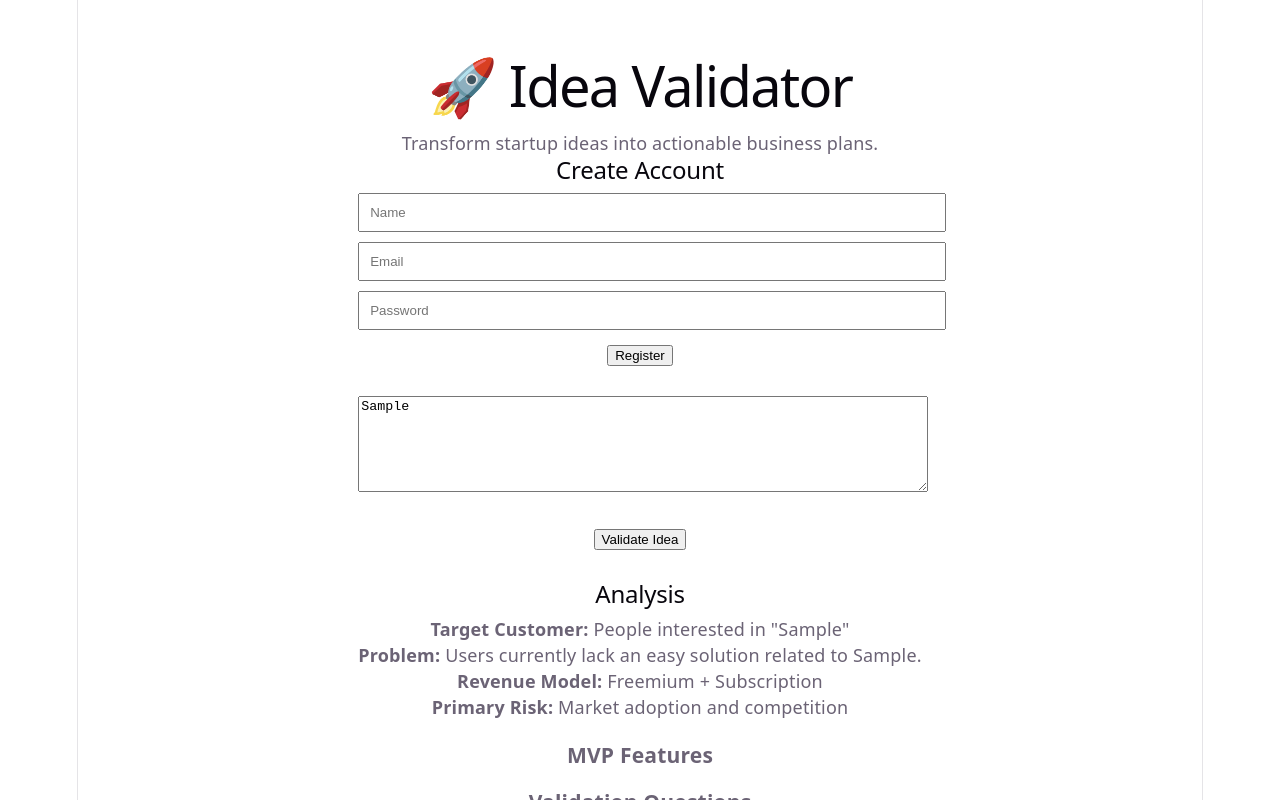
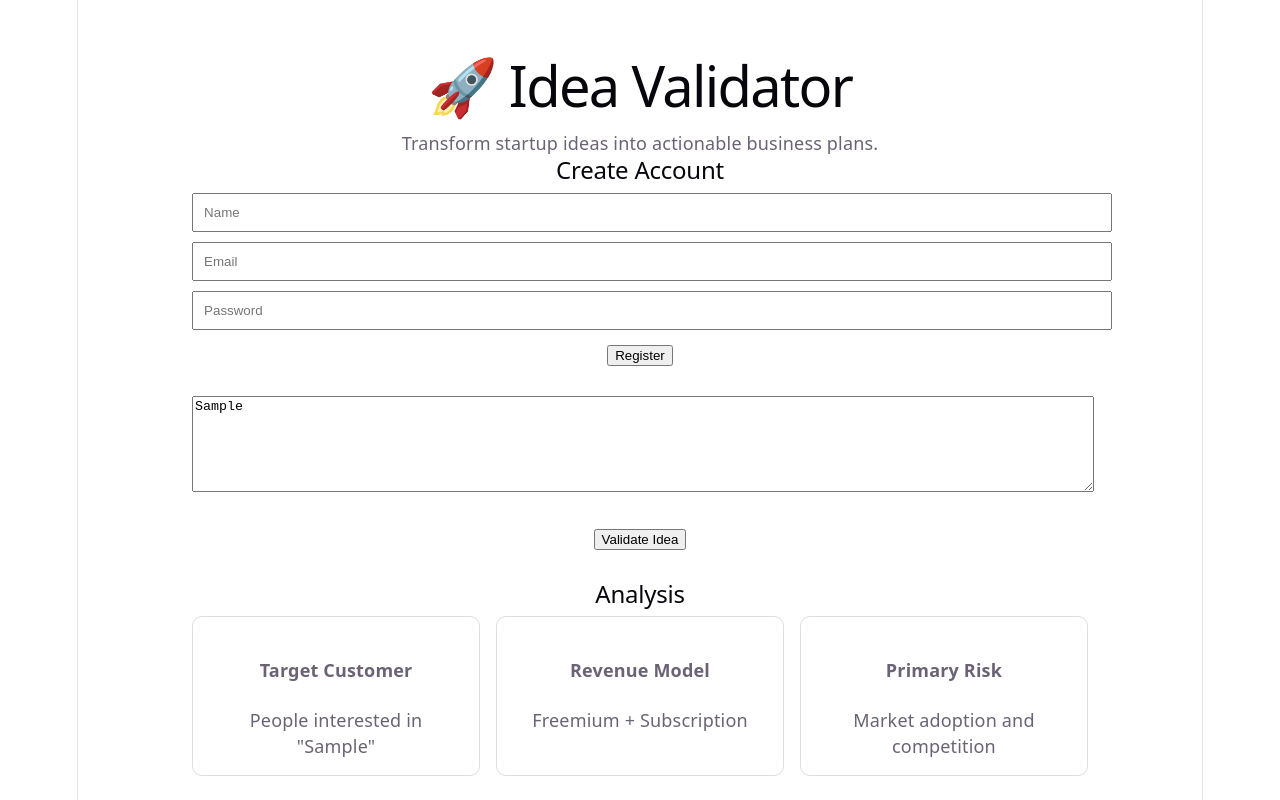
Before and after one commit to CyclonaGowen/idea-validator, a React (Vite) app: page / in a window 1280 px wide. Both pictures are taken after typing "Sample" into the empty fields and a click on the button "Validate Idea". Shown: the top 800 px of the page. Built offline with nearby package versions, Linux system fonts and the light colour scheme.

Commit message:
Add results dashboard and validation workflow

```diff
--- a/src/components/IdeaResults.jsx
+++ b/src/components/IdeaResults.jsx
@@ -1,40 +1,60 @@
 function IdeaResults({ result }) {
   if (!result) return null;
+
+  const summaryCard = {
+    flex: 1,
+    padding: "16px",
+    border: "1px solid #ddd",
+    borderRadius: "10px",
+    backgroundColor: "#fff",
+  };
+
+  const cardStyle = {
+    padding: "12px",
+    marginBottom: "10px",
+    border: "1px solid #ddd",
+    borderRadius: "8px",
+    backgroundColor: "#f9f9f9",
+  };
 
   return (
     <div style={{ marginTop: "30px" }}>
       <h2>Analysis</h2>
 
-      <p>
-        <strong>Target Customer:</strong> {result.customer}
-      </p>
+      <div style={{ display: "flex", gap: "16px", marginBottom: "20px" }}>
+        <div style={summaryCard}>
+          <h4>Target Customer</h4>
+          <p>{result.customer}</p>
+        </div>
+
+        <div style={summaryCard}>
+          <h4>Revenue Model</h4>
+          <p>{result.revenue}</p>
+        </div>
+
+        <div style={summaryCard}>
+          <h4>Primary Risk</h4>
+          <p>{result.risks}</p>
+        </div>
+      </div>
 
       <p>
         <strong>Problem:</strong> {result.problem}
       </p>
 
-      <p>
-        <strong>Revenue Model:</strong> {result.revenue}
-      </p>
+      <h3>MVP Features</h3>
+      <div>
+        {result.mvp.map((feature) => (
+          <div key={feature} style={cardStyle}>
+            {feature}
+          </div>
+        ))}
+      </div>
 
-      <p>
-        <strong>Primary Risk:</strong> {result.risks}
-      </p>
-
-      <h3>MVP Features</h3>
       <h3>Validation Questions</h3>
       <div>
         {result.questions.map((question) => (
-    <div
-      key={question}
-      style={{
-        padding: "12px",
-        marginBottom: "10px",
-        border: "1px solid #ddd",
-        borderRadius: "8px",
-        backgroundColor: "#f9f9f9",
-      }}
-    >
+          <div key={question} style={cardStyle}>
             {question}
           </div>
         ))}
@@ -43,26 +63,11 @@ function IdeaResults({ result }) {
       <h3>7-Day Action Plan</h3>
       <div>
         {result.actionPlan.map((step) => (
-    <div
-      key={step}
-      style={{
-        padding: "12px",
-        marginBottom: "10px",
-        border: "1px solid #ddd",
-        borderRadius: "8px",
-        backgroundColor: "#f9f9f9",
-      }}
-    >
+          <div key={step} style={cardStyle}>
             {step}
           </div>
         ))}
       </div>
-
-      <ul>
-        {result.mvp.map((feature) => (
-          <li key={feature}>{feature}</li>
-        ))}
-      </ul>
     </div>
   );
 }
```
Lines whose indentation alone changed are shown as unchanged.
